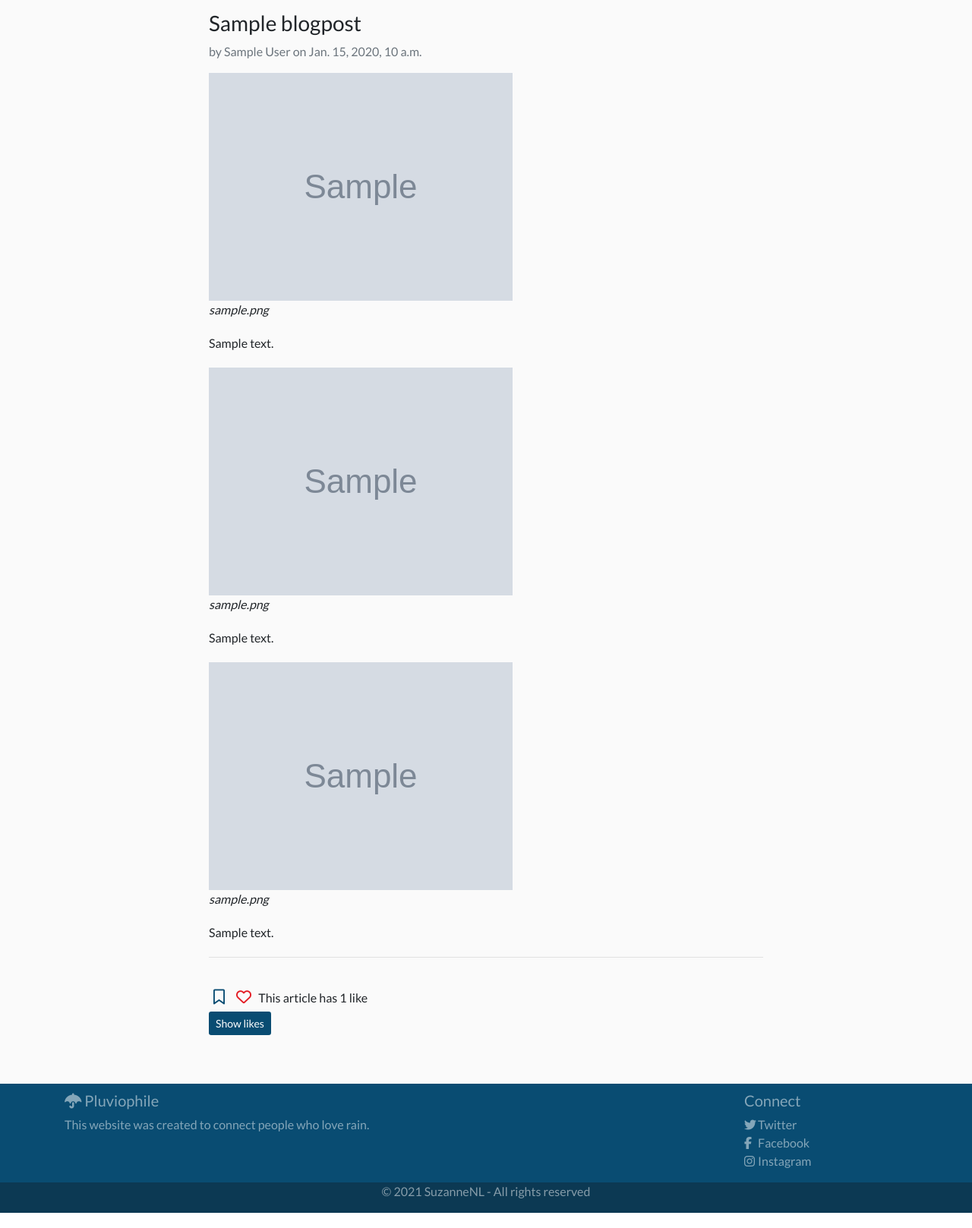
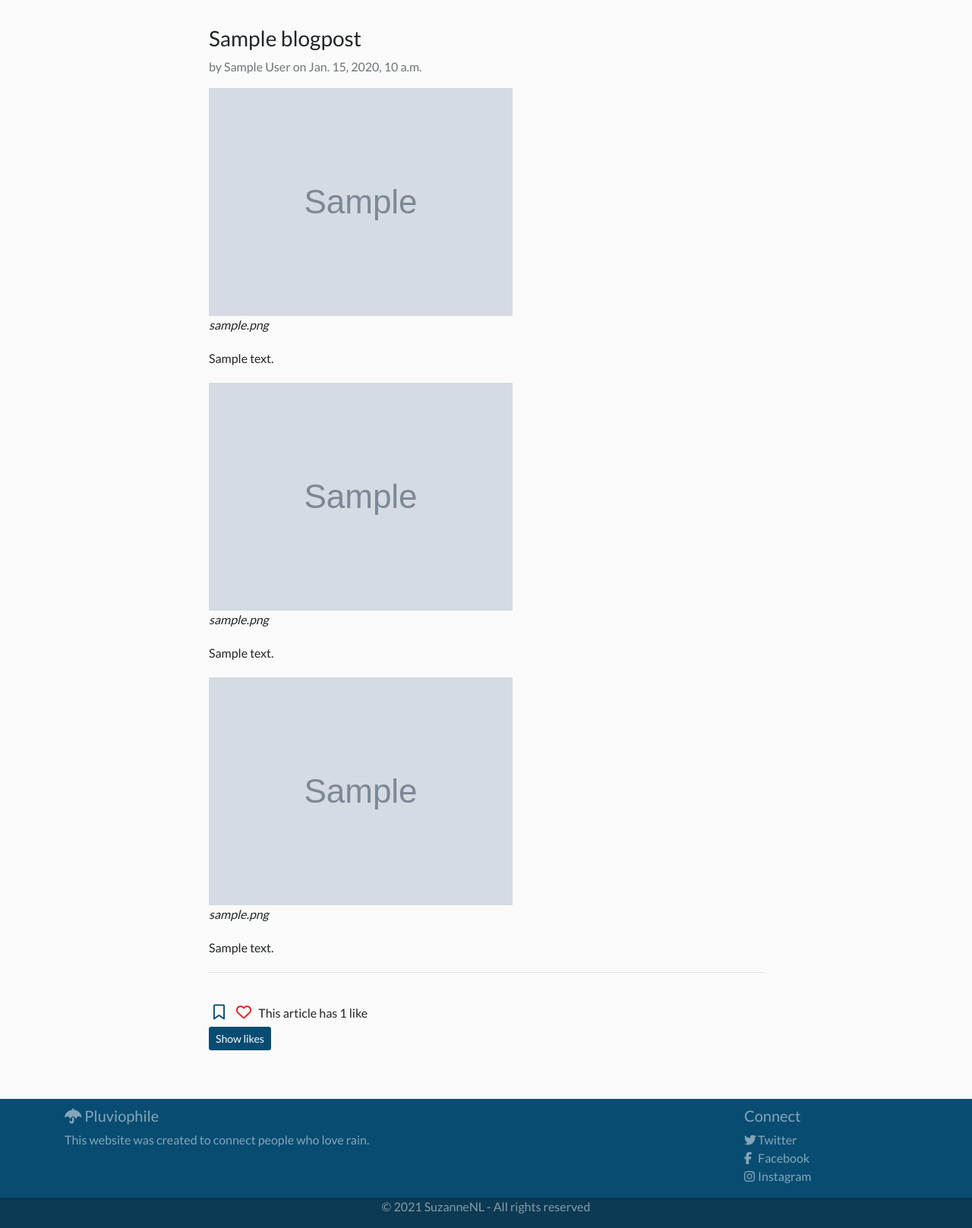
Before and after one commit to SuzanneNL/pluviophile, a Django app: page /blog/blogpost/1 in a window 1280 px wide. Shown: the part 56-1673 px from the top of the page at 76% size. Run offline with Django 3.2, Linux system fonts and the light colour scheme; tables that the repository leaves empty hold one stand-in row (values such as "Sample post"); grey boxes marked "Sample" are stand-in pictures; some libraries are stand-ins or nearby versions.

Commit message:
Add margin to top of thread and blog post page

```diff
--- a/blog/templates/blog/blog_post.html
+++ b/blog/templates/blog/blog_post.html
@@ -8,7 +8,7 @@
 {% block content %}
     <div class="container">
         <div class="row">
-            <div class="col col-sm-12 col-lg-8 mx-auto">
+            <div class="col col-sm-12 col-lg-8 mx-auto margintop-20">
                 <h3>{{ blogpost.title }}</h3>
                 <p class="text-muted">by {{ blogpost.author }} on {{ blogpost.date_created }}</p>
                 <img class="blog-img" src="{{ blogpost.image_1.url }}" alt="Blog image">
--- a/forum/templates/forum/thread.html
+++ b/forum/templates/forum/thread.html
@@ -7,7 +7,7 @@
 
 {% block content %}
     <!--Pagination-->
-    <div class="container">
+    <div class="container margintop-20">
         <div class="row">
             <div class="col d-flex justify-content-end">
                 {% if comments.has_previous %}
--- a/static/css/base.css
+++ b/static/css/base.css
@@ -410,6 +410,11 @@ body {
     margin-top: 10px;
 }
 
+.margintop-20 {
+    margin-top: 20px;
+}
+
+
 /* ------------------------------------------------------ ACCOUNT PAGE*/
 
 #donation-details-account-sm {
```
